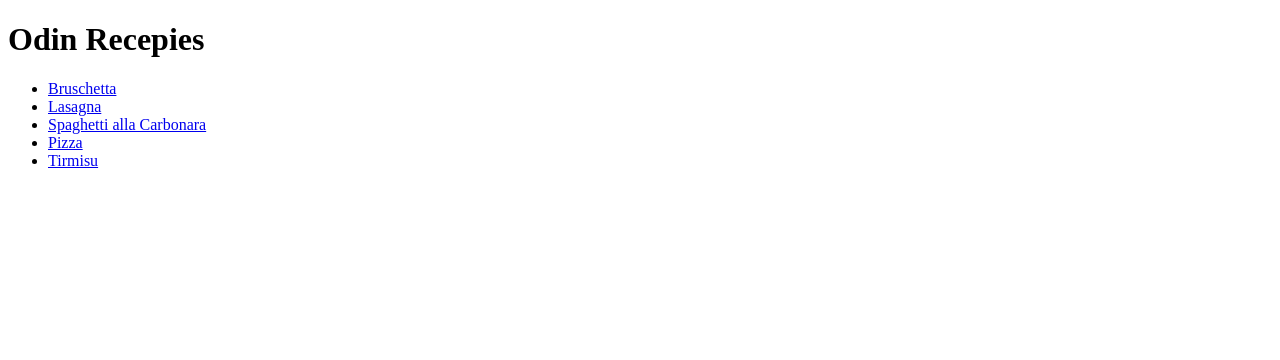
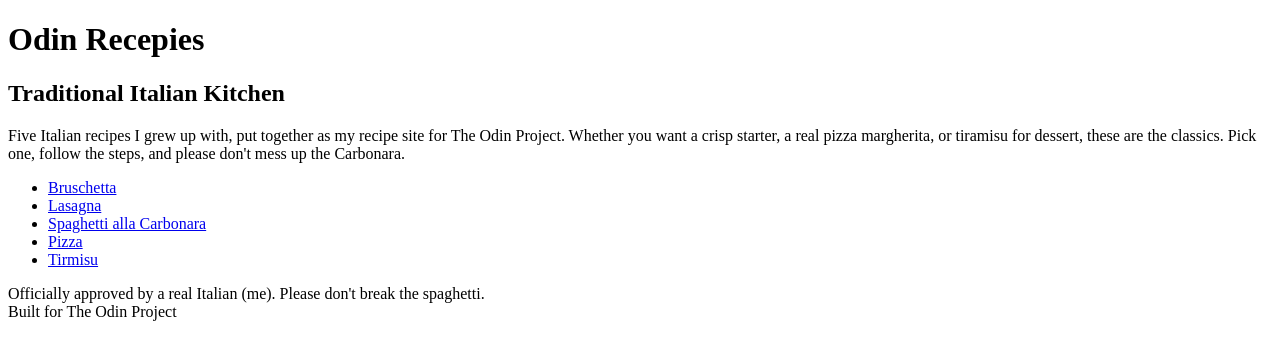
Before and after one commit to muryo-void/odin-recipes, a plain HTML site: page index.html in a window 1280 px wide. Drawn offline with Linux system fonts and the light colour scheme.

Commit message:
Add text and footer to homepage

```diff
--- a/index.html
+++ b/index.html
@@ -6,7 +6,18 @@
     <title>Document</title>
   </head>
   <body>
+    <div id="header">
       <h1>Odin Recepies</h1>
+      <h2>Traditional Italian Kitchen</h2>
+      <!-- Logo -->
+    </div>
+
+    <div id="main">
+      <p>
+        Five Italian recipes I grew up with, put together as my recipe site for The Odin Project.
+        Whether you want a crisp starter, a real pizza margherita, or tiramisu for dessert, these
+        are the classics. Pick one, follow the steps, and please don't mess up the Carbonara.
+      </p>
       <ul>
         <li><a href="recipes/bruschetta.html">Bruschetta</a></li>
         <li><a href="recipes/lasagna.html">Lasagna</a></li>
@@ -16,5 +27,13 @@
         <li><a href="recipes/pizza.html">Pizza</a></li>
         <li><a href="recipes/tiramisu.html">Tirmisu</a></li>
       </ul>
+    </div>
+
+    <div id="footer">
+      <p>
+        Officially approved by a real Italian (me). Please don't break the spaghetti. <br />
+        Built for The Odin Project
+      </p>
+    </div>
   </body>
 </html>
```
Lines whose indentation alone changed are shown as unchanged.
